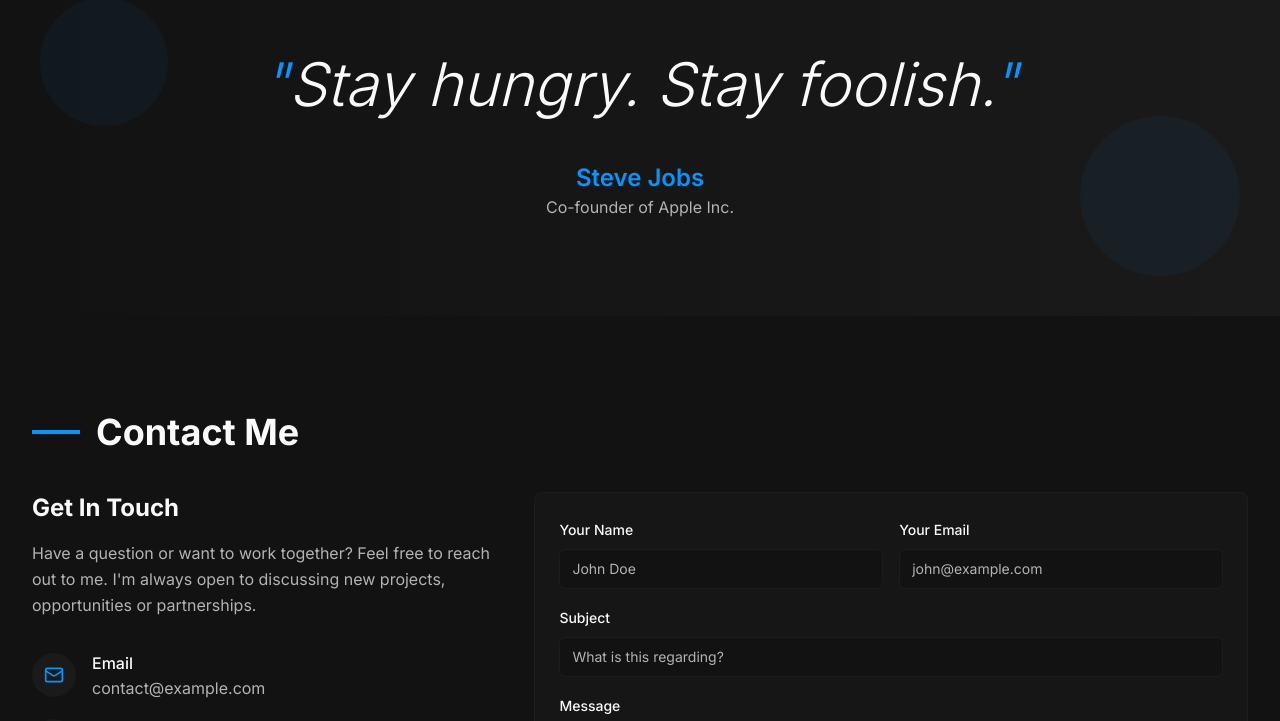
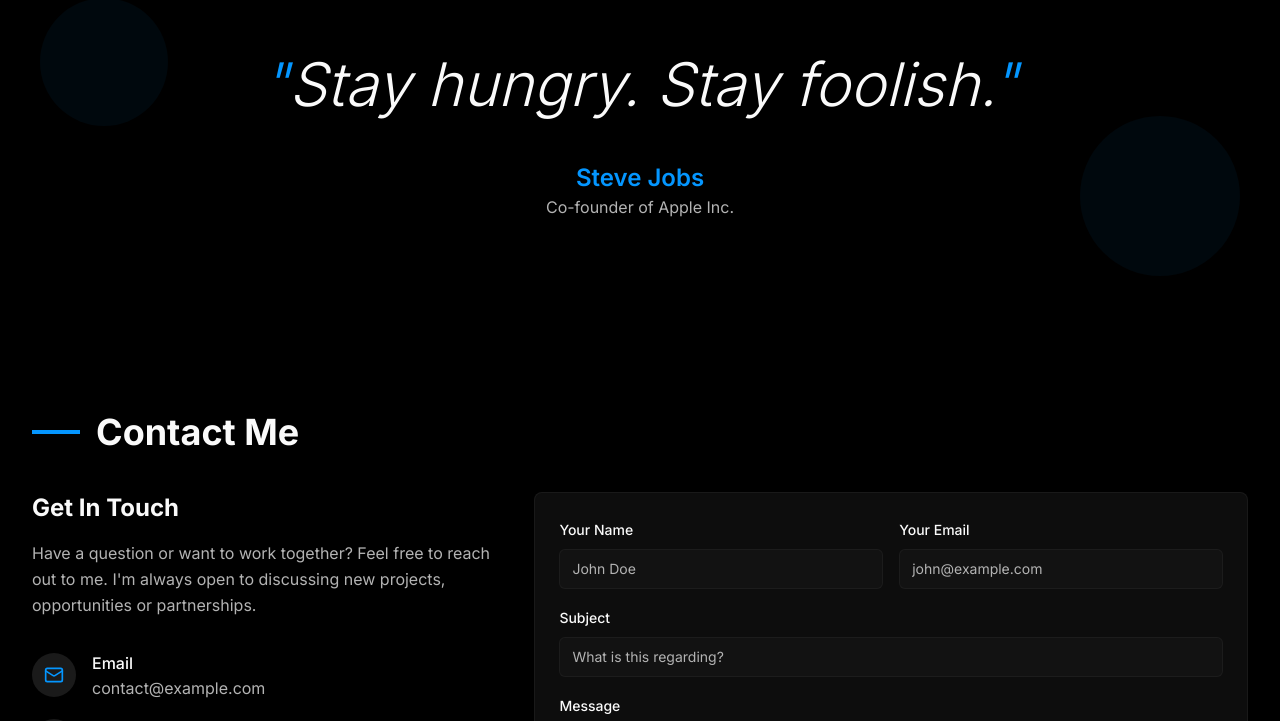
Before and after one commit to RiteshPatil06/riteshpatil---portfolio, a React (Vite) app: page / in a window 1280 px wide. Shown: the part 5634-6355 px from the top of the page. Built offline with nearby package versions, Linux system fonts and the light colour scheme.

Commit message:
Refactor: Use pure black background
Consistently apply a pure black background to the entire website.

```diff
--- a/src/components/Quote.tsx
+++ b/src/components/Quote.tsx
@@ -13,7 +13,7 @@ const Quote = () => {
   }, []);
 
   return (
-    <section className="py-24 bg-gradient-to-r from-dark to-dark-accent relative overflow-hidden animated-element">
+    <section className="py-24 bg-black relative overflow-hidden animated-element">
       {/* Decorative elements */}
       <div className="absolute top-0 left-0 w-full h-full">
         <div className="absolute top-10 left-10 w-32 h-32 rounded-full bg-highlight/5"></div>
--- a/src/pages/Index.tsx
+++ b/src/pages/Index.tsx
@@ -39,7 +39,7 @@ const Index = () => {
   }, []);
 
   return (
-    <div className="bg-dark text-foreground min-h-screen">
+    <div className="bg-black text-foreground min-h-screen">
       <NavBar />
       <main>
         <Hero />
```
